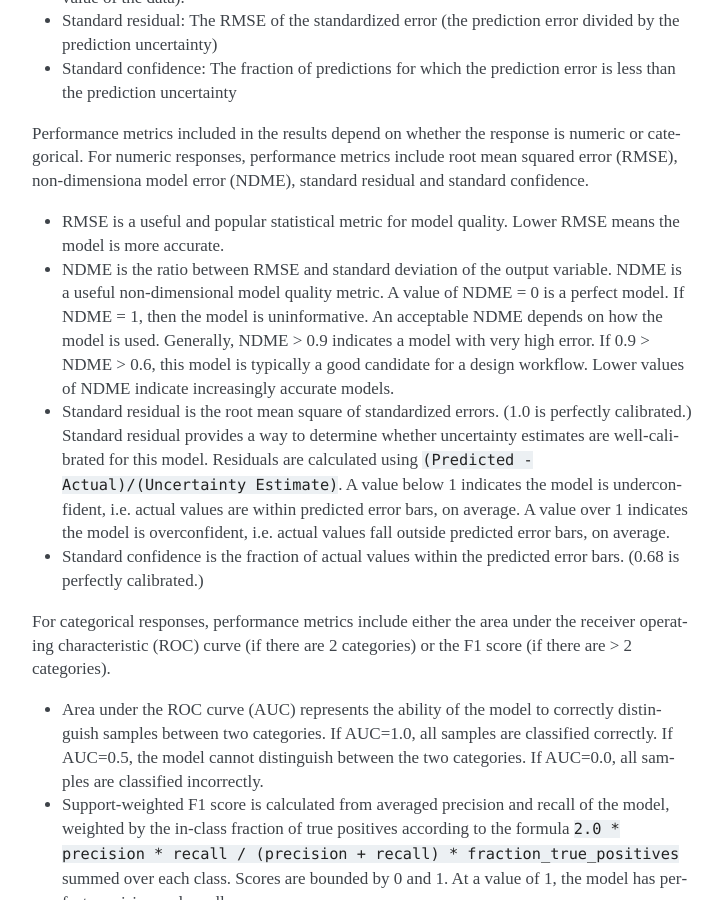
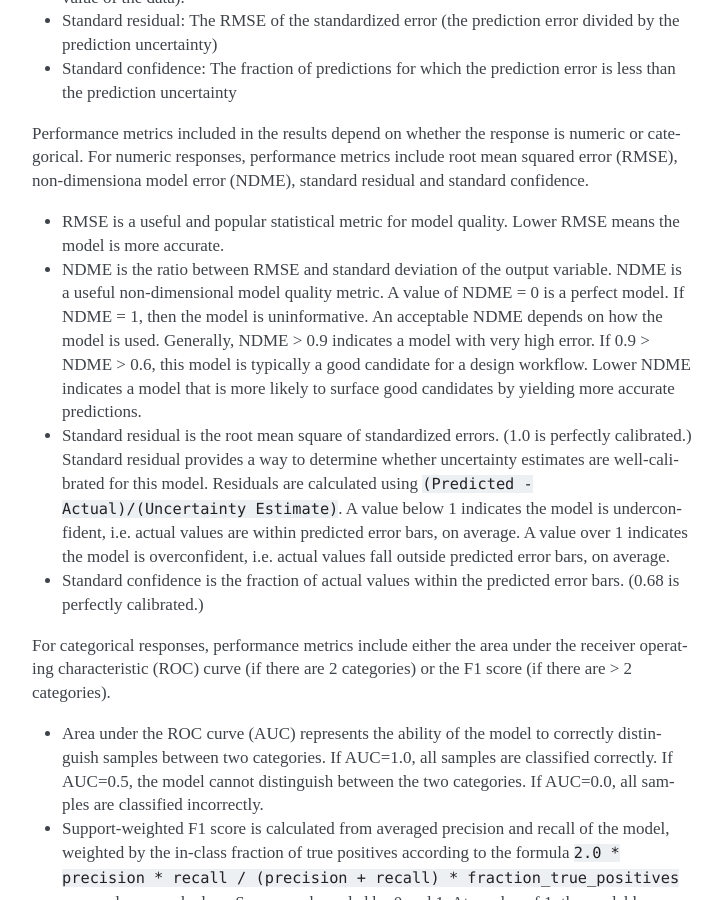
Before and after one commit to CitrineInformatics/citrine-python, a Sphinx documentation site: the page built from docs/source/workflows/performance_workflows.rst, in a window 1280 px wide and 900 px high, scrolled down 1330 px. Shown: the whole window, without its empty margins (388-1110 px from the left). Built offline with Sphinx 7.4.7, drawn with Linux system fonts in a browser that asks for light colours.

Commit message:
changed to address comment

```diff
--- a/docs/source/workflows/performance_workflows.rst
+++ b/docs/source/workflows/performance_workflows.rst
@@ -66,7 +66,7 @@ For numeric responses, performance metrics include root mean squared error (RMSE
    An acceptable NDME depends on how the model is used.
    Generally, NDME > 0.9 indicates a model with very high error.
    If 0.9 > NDME > 0.6, this model is typically a good candidate for a design workflow.
-   Lower values of NDME indicate increasingly accurate models.
+   Lower NDME indicates a model that is more likely to surface good candidates by yielding more accurate predictions.
 -  Standard residual is the root mean square of standardized errors.
    (1.0 is perfectly calibrated.)
    Standard residual provides a way to determine whether uncertainty estimates are well-calibrated for this model.
```
